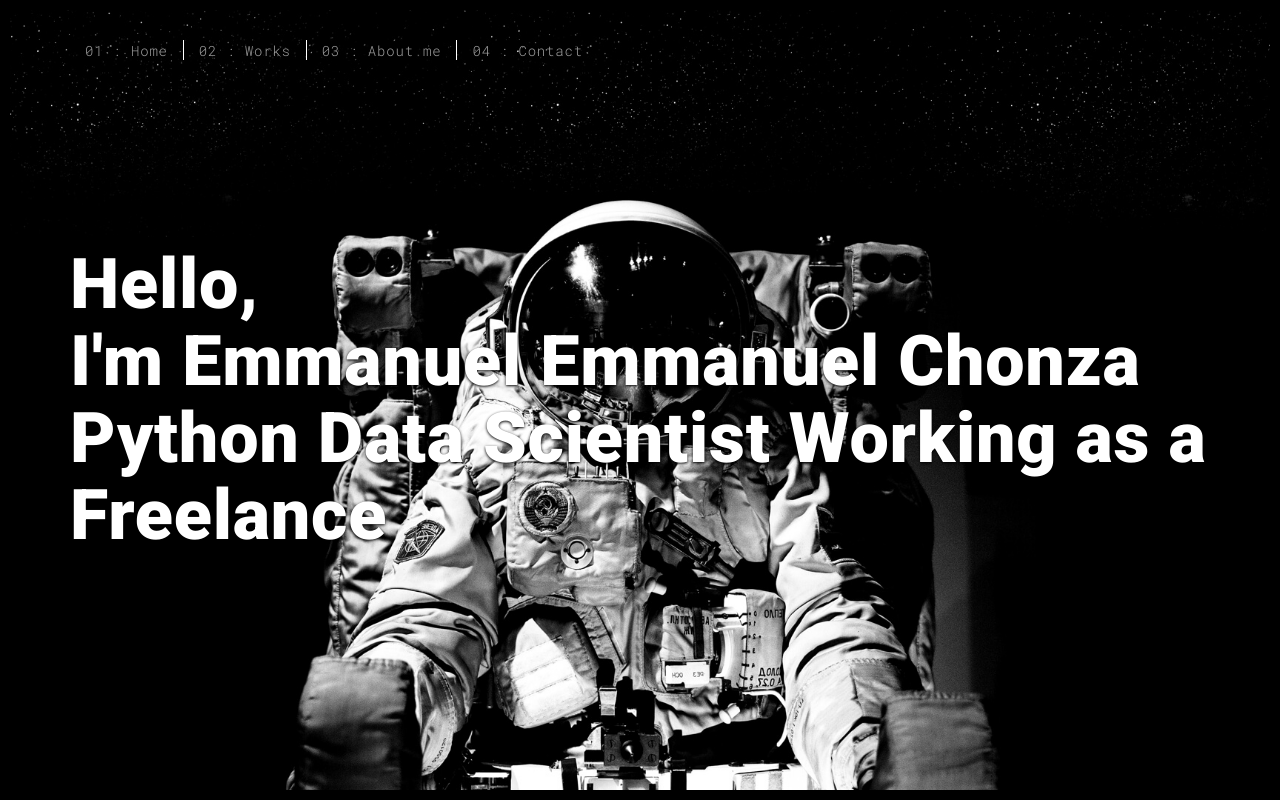
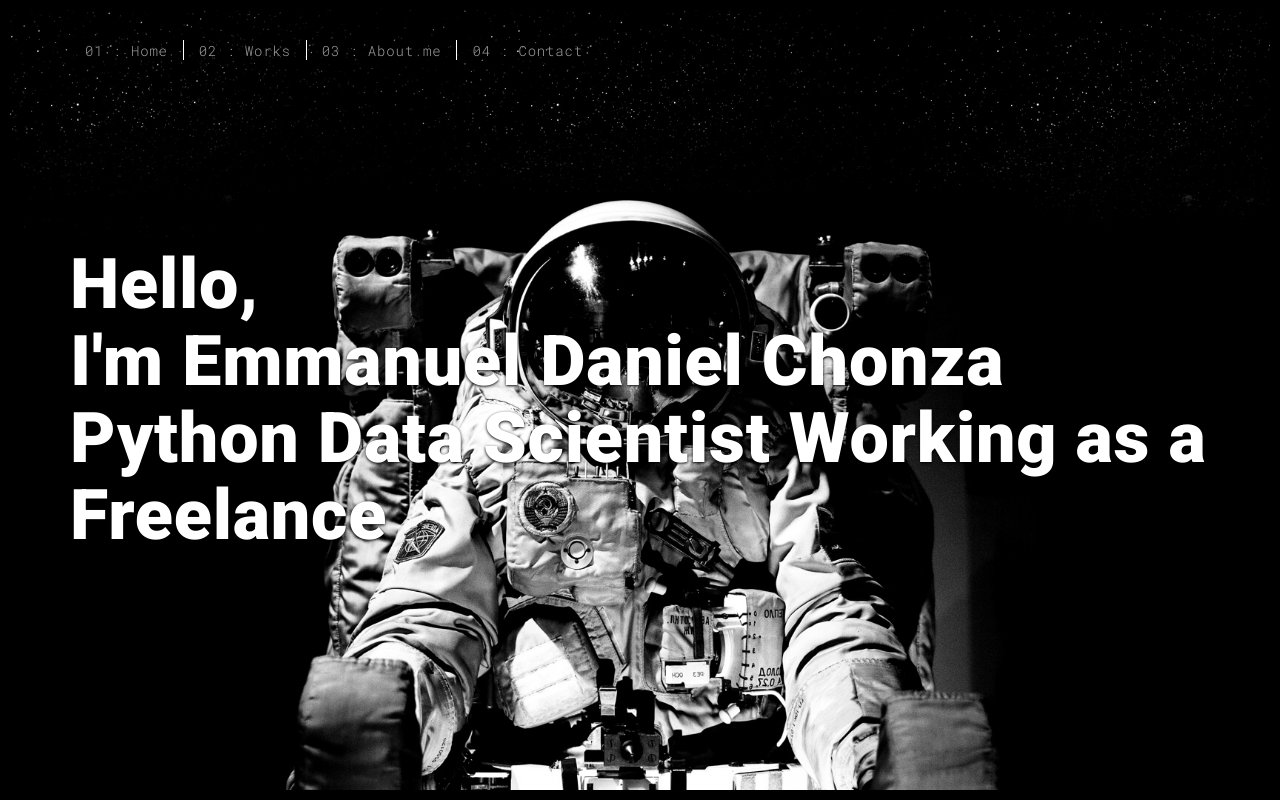
Before and after one commit to chonzadaniel/portfo, a Flask app: page / in a window 1280 px wide. Run offline with Flask 3, Linux system fonts and the light colour scheme; some libraries are stand-ins or nearby versions.

Commit message:
Update index.html

```diff
--- a/templates/index.html
+++ b/templates/index.html
@@ -56,7 +56,7 @@
             <div class="text-content">
               <h1>Hello,<br>
                 <span id="typed-strings">
-                  <span>I'm Emmanuel Emmanuel Chonza</span>
+                  <span>I'm Emmanuel Daniel Chonza</span>
                   <span>Python Data Scientist</span>
                   <span>Working as a Freelance</span>
                 </span>
```
